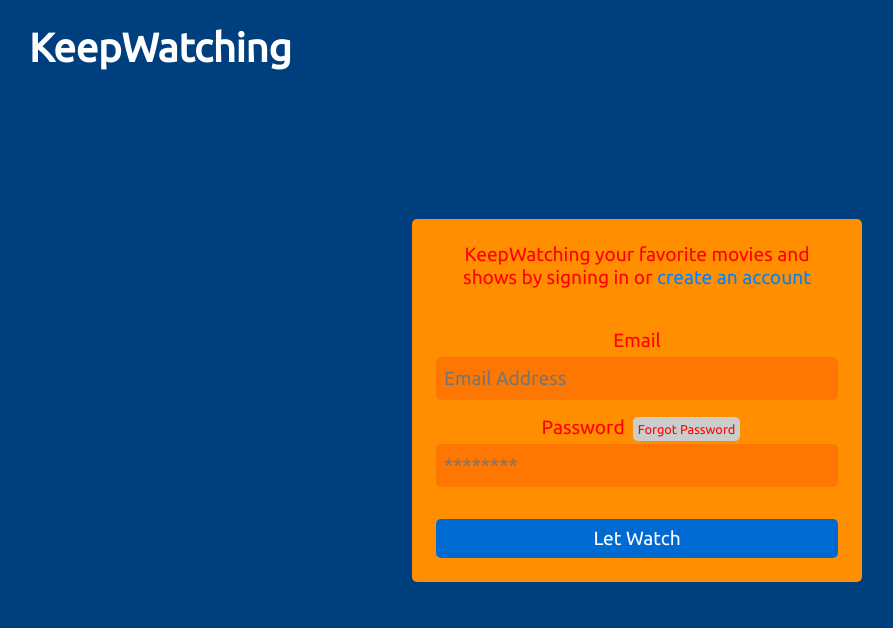
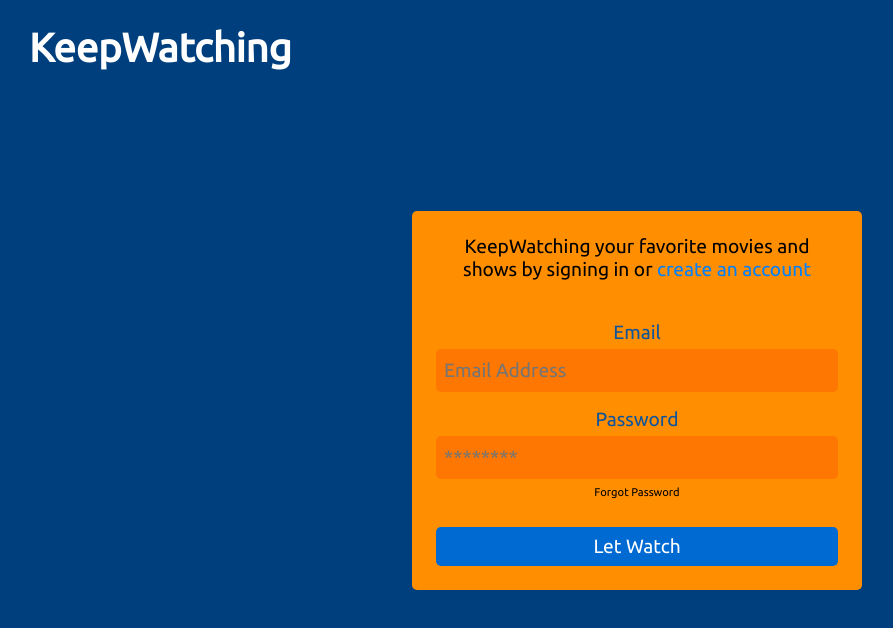
Before and after one commit to JeremiahFailla/keepwatching, a React (Create React App) app: page / in a window 1280 px wide. Shown: the top 628 px of the page, without its empty margins (3-896 px from the left). Built offline with nearby package versions, Linux system fonts and the light colour scheme; no server answers.

Commit message:
added functionality for resetting password with email on login page. Added functionality for changing password on account settings page.

```diff
--- a/src/components/login/Login.js
+++ b/src/components/login/Login.js
@@ -17,7 +17,9 @@ const Login = () => {
   const [password, setPassword] = useState("");
   const [showRegisterAccount, setShowRegisterAccount] = useState(false);
   const [error, setError] = useState("");
+  const [success, setSuccess] = useState("");
   const [showError, setShowError] = useState(false);
+  const [showSuccess, setShowSuccess] = useState(false);
   const navigate = useNavigate();
   const dispatch = useDispatch();
 
@@ -80,13 +82,25 @@ const Login = () => {
   };
 
   const resetPasswordButton = async () => {
-    await sendPasswordResetEmail(auth, email);
+    try {
+      await sendPasswordResetEmail(auth, email);
+      setShowSuccess(true);
+    } catch (err) {
+      console.log(err.message);
+      if (err.message === "Firebase: Error (auth/missing-email).") {
+        setError("Enter a valid email for password reset");
+      }
+      if (err.message === "Firebase: Error (auth/invalid-email).") {
+        setError("Enter a valid email for password reset");
+      }
+      setShowError(true);
+    }
   };
 
   const signIn = (e) => {
     e.preventDefault();
     setShowError(false);
-
+    setShowSuccess(false);
     validateLoginData();
   };
 
@@ -110,6 +124,9 @@ const Login = () => {
           </Styled.Description>
           <Styled.ErrorContainer>
             {showError && <Styled.Error>{error}</Styled.Error>}
+            {showSuccess && (
+              <Styled.Success>Reset Password Email Sent</Styled.Success>
+            )}
           </Styled.ErrorContainer>
           <form onSubmit={signIn}>
             <Styled.Label htmlFor="email">Email</Styled.Label>
@@ -121,15 +138,8 @@ const Login = () => {
               value={email}
               onChange={(e) => setEmail(e.target.value)}
             />
-            <Styled.Label
-              style={{ display: "inline-block" }}
-              htmlFor="password"
-            >
-              Password
-            </Styled.Label>
-            <Styled.ForgotPasswordButton type="button">
-              Forgot Password
-            </Styled.ForgotPasswordButton>
+            <Styled.Label htmlFor="password">Password</Styled.Label>
+
             <Styled.Input
               type="password"
               name="password"
@@ -137,8 +147,14 @@ const Login = () => {
               placeholder="********"
               value={password}
               onChange={(e) => setPassword(e.target.value)}
+              style={{ marginBottom: "2px" }}
             />
-
+            <Styled.ForgotPasswordButton
+              type="button"
+              onClick={resetPasswordButton}
+            >
+              Forgot Password
+            </Styled.ForgotPasswordButton>
             <Styled.Button>Let Watch</Styled.Button>
           </form>
         </Styled.Card>
--- a/src/components/login/LoginStyles.js
+++ b/src/components/login/LoginStyles.js
@@ -29,6 +29,7 @@ export const Description = styled.p`
   text-align: center;
   width: 100%;
   margin-bottom: 2.5rem;
+  color: black;
 `;
 
 export const Link = styled.span`
@@ -40,6 +41,7 @@ export const Label = styled.label`
   display: block;
   padding: 0 8px 5px;
   font-size: 1.2rem;
+  color: #0e559c;
 `;
 
 export const Input = styled.input`
@@ -90,14 +92,31 @@ export const Error = styled.p`
   color: #ffe600;
 `;
 
+export const Success = styled.p`
+  position: absolute;
+  width: 100%;
+  background: #4ee031;
+  font-size: 1.1rem;
+  text-align: center;
+  top: -35px;
+  padding: 5px;
+  color: #0f0e00ff;
+`;
+
 export const ForgotPasswordButton = styled.button`
   border: none;
   outline: 0;
   padding: 5px;
-  font-size: 0.8rem;
-  /* background: transparent; */
-  background: #ccc;
+  font-size: 0.7rem;
+  background: transparent;
+  /* background: #ccc; */
   border-radius: 5px;
-  color: red;
+  color: black;
   cursor: pointer;
+  margin-bottom: 1.5rem;
+  transition: all 0.3s ease;
+
+  &:hover {
+    color: white;
+  }
 `;
--- a/src/components/tabs/AccountSettingsTab.js
+++ b/src/components/tabs/AccountSettingsTab.js
@@ -2,17 +2,17 @@ import React, { useState, useEffect } from "react";
 import * as Styled from "./TabStyles";
 import { useDispatch } from "react-redux";
 import { auth } from "../../firebase/firebase";
-import {
-  updateProfile,
-  updateEmail,
-  sendPasswordResetEmail,
-} from "firebase/auth";
+import { updateProfile, updateEmail, updatePassword } from "firebase/auth";
+import Spinner from "./../spinner/Spinner";
 
 const AccountSettingsTab = ({ user }) => {
   const [displayName, setDisplayName] = useState("");
   const [email, setEmail] = useState("");
+  const [password, setPassword] = useState("");
+  const [confirmPassword, setConfirmPassword] = useState("");
   const [errorMessage, setErrorMessage] = useState("");
   const [error, showError] = useState(false);
+  const [loading, setLoading] = useState(false);
   const dispatch = useDispatch();
 
   useEffect(() => {
@@ -22,6 +22,14 @@ const AccountSettingsTab = ({ user }) => {
     }
   }, [user]);
 
+  useEffect(() => {
+    if (loading) {
+      setTimeout(() => {
+        setLoading(false);
+      }, 2000);
+    }
+  }, [loading]);
+
   const changeUserInfo = async (e) => {
     e.preventDefault();
     showError(false);
@@ -30,12 +38,25 @@ const AccountSettingsTab = ({ user }) => {
       showError(true);
       return;
     }
+    setLoading(true);
     try {
       await updateEmail(auth.currentUser, email);
       await updateProfile(auth.currentUser, {
         displayName: displayName,
       });
-      await sendPasswordResetEmail(auth, email);
+      if (password === confirmPassword) {
+        await updatePassword(auth.currentUser, password);
+        setPassword("");
+        setConfirmPassword("");
+      }
+      if (password !== confirmPassword) {
+        setErrorMessage("New Password and Confirm Password don't make");
+        showError(true);
+      }
+      if (password.length < 6) {
+        setErrorMessage("Password must be at least 6 characters");
+        showError(true);
+      }
 
       dispatch({
         type: "SET_USER_INFO",
@@ -65,9 +86,13 @@ const AccountSettingsTab = ({ user }) => {
         }}
       >
         <Styled.Title>Account Settings</Styled.Title>
+        {loading && <Spinner />}
+
         <Styled.ErrorContainer>
-          {error && <Styled.Error>{errorMessage}</Styled.Error>}
+          {error && !loading && <Styled.Error>{errorMessage}</Styled.Error>}
         </Styled.ErrorContainer>
+
+        {!loading && (
           <form onSubmit={changeUserInfo}>
             <Styled.InputContainer>
               <Styled.Label>Display Name</Styled.Label>
@@ -83,9 +108,24 @@ const AccountSettingsTab = ({ user }) => {
                 onChange={(e) => setEmail(e.target.value)}
               />
             </Styled.InputContainer>
-          <Styled.Reset>Reset Password</Styled.Reset>
+            <Styled.InputContainer>
+              <Styled.Label>New Password</Styled.Label>
+              <Styled.Input
+                value={password}
+                onChange={(e) => setPassword(e.target.value)}
+              />
+            </Styled.InputContainer>
+            <Styled.InputContainer>
+              <Styled.Label>Confirm Password</Styled.Label>
+              <Styled.Input
+                value={confirmPassword}
+                onChange={(e) => setConfirmPassword(e.target.value)}
+              />
+            </Styled.InputContainer>
+
             <Styled.SubmitButton>Save Changes</Styled.SubmitButton>
           </form>
+        )}
       </div>
     </Styled.Tab>
   );
--- a/src/components/tabs/TabStyles.js
+++ b/src/components/tabs/TabStyles.js
@@ -68,7 +68,7 @@ export const SubmitButton = styled.button`
 
 export const ErrorContainer = styled.div`
   position: relative;
-  /* width: 375px; */
+  width: 100%;
 `;
 
 export const Error = styled.p`
```
Lines whose indentation alone changed are shown as unchanged.
